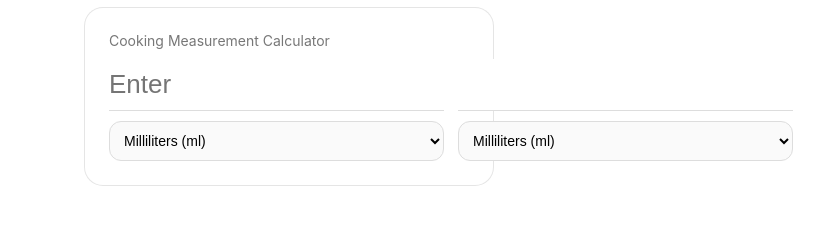
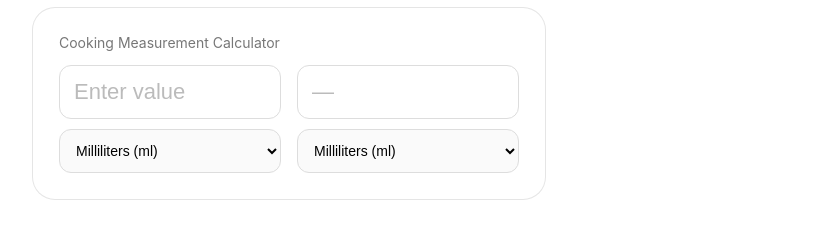
Before and after one commit to MiskaNotion/cooking-measurements-Notion-widget, a plain HTML site: page index.html in a window 1280 px wide. Shown: the whole page, without its empty margins (351-1175 px from the left). Drawn offline with Linux system fonts and the light colour scheme.

Commit message:
Update index.html

```diff
--- a/index.html
+++ b/index.html
@@ -17,21 +17,21 @@
 
   .widget {
     background: #ffffff;
-    padding: 24px;
-    border-radius: 18px;
-    width: 360px;
+    padding: 26px;
+    border-radius: 22px;
+    width: 460px; /* MUCH wider */
     box-shadow: 0 0 0 1px #e5e5e5;
   }
 
   .title {
     font-size: 14px;
     color: #777;
-    margin-bottom: 10px;
+    margin-bottom: 14px;
   }
 
   .row {
     display: flex;
-    gap: 14px;
+    gap: 16px;
   }
 
   .column {
@@ -40,25 +40,33 @@
     flex-direction: column;
   }
 
-  .column input {
-    font-size: 26px;
-    padding: 10px 0;
-    border: none;
-    border-bottom: 1px solid #ddd;
-    outline: none;
+  /* VALUE BOX (top input) */
+  .value-box {
+    border: 1px solid #ddd;
+    border-radius: 12px;
+    padding: 12px;
   }
 
-  .column input[readonly] {
-    color: #000;
+  .value-box input {
+    width: 100%;
+    border: none;
+    outline: none;
+    font-size: 22px;
   }
 
+  .value-box input::placeholder {
+    color: #bbb;
+  }
+
+  /* DROPDOWN */
   .column select {
     margin-top: 10px;
-    padding: 10px;
+    padding: 12px;
     border-radius: 12px;
     border: 1px solid #ddd;
     background: #fafafa;
     font-size: 14px;
+    width: 100%;
   }
 </style>
 </head>
@@ -70,15 +78,23 @@
   <div class="title">Cooking Measurement Calculator</div>
 
   <div class="row">
+
+    <!-- LEFT -->
     <div class="column">
-      <input id="inputValue" type="number" placeholder="Enter">
+      <div class="value-box">
+        <input id="inputValue" type="number" placeholder="Enter value">
+      </div>
       <select id="fromUnit"></select>
     </div>
 
+    <!-- RIGHT -->
     <div class="column">
-      <input id="outputValue" type="text" readonly>
+      <div class="value-box">
+        <input id="outputValue" type="text" readonly placeholder="—">
+      </div>
       <select id="toUnit"></select>
     </div>
+
   </div>
 
 </div>
@@ -122,11 +138,8 @@ function convert() {
     return;
   }
 
-  const fromUnit = from.value;
-  const toUnit = to.value;
-
-  const ml = value * units[fromUnit];
-  const result = ml / units[toUnit];
+  const ml = value * units[from.value];
+  const result = ml / units[to.value];
 
   document.getElementById("outputValue").value = smartRound(result);
 }
```
